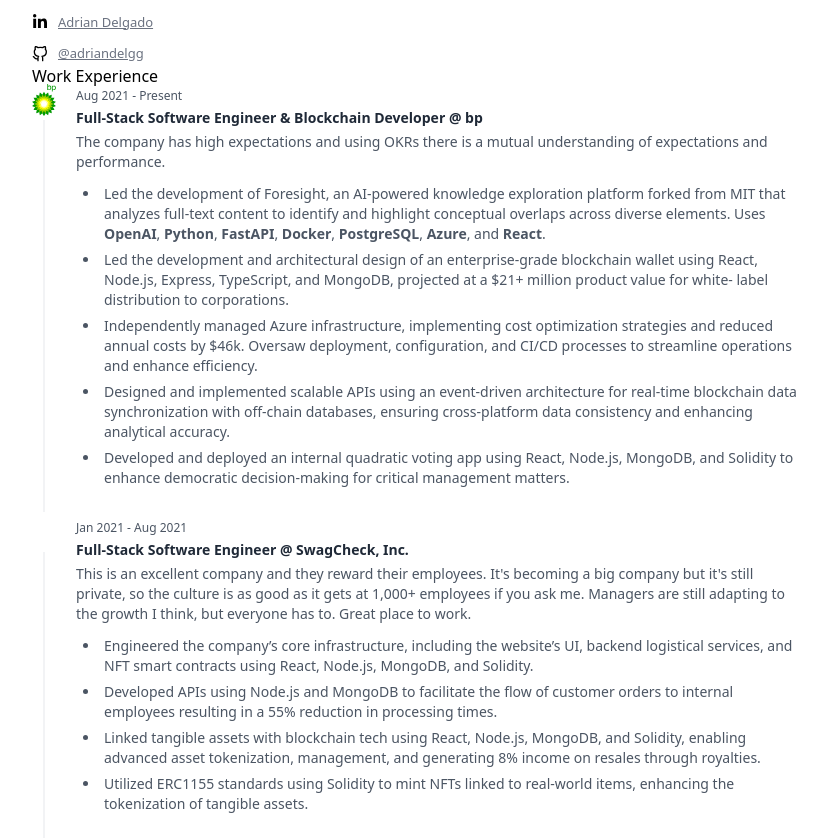
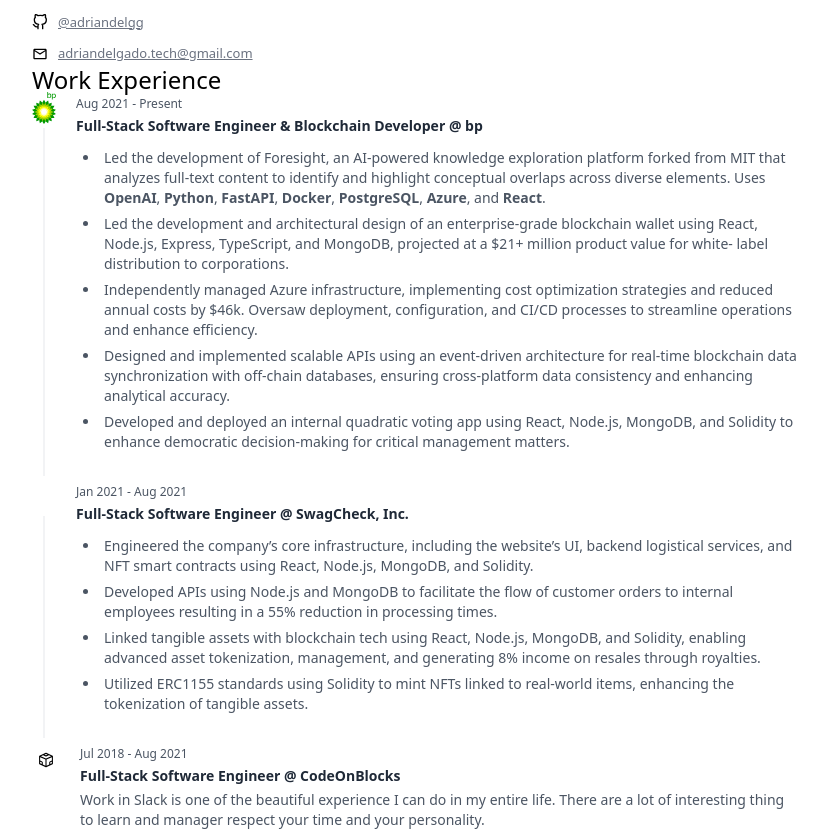
Before and after one commit to adriandelgg/my-portfolio-site, a Next.js app: page / in a window 1280 px wide. Shown: the part 267-1107 px from the top of the page, without its empty margins (224-1051 px from the left). Built offline with nearby package versions, Linux system fonts and the light colour scheme.

Commit message:
Added icon

```diff
--- a/app/components/intro/Intro.tsx
+++ b/app/components/intro/Intro.tsx
@@ -41,15 +41,6 @@
 
         <ul className="mt-5 flex flex-col gap-y-3">
           <li className="flex items-center gap-x-2.5">
-            <MdOutlineEmail />
-            <a
-              className="text-[13px] text-gray-500 underline hover:text-gray-800 hover:decoration-2 focus:decoration-2 focus:outline-none dark:text-neutral-500 dark:hover:text-neutral-400"
-              href={`mailto:${EMAIL_URL}`}
-            >
-              {EMAIL_URL}
-            </a>
-          </li>
-          <li className="flex items-center gap-x-2.5">
             <FaLinkedinIn />
             <a
               className="text-[13px] text-gray-500 underline hover:text-gray-800 hover:decoration-2 focus:decoration-2 focus:outline-none dark:text-neutral-500 dark:hover:text-neutral-400"
@@ -71,6 +62,15 @@
               @adriandelgg
             </a>
           </li>
+          <li className="flex items-center gap-x-2.5">
+            <MdOutlineEmail />
+            <a
+              className="text-[13px] text-gray-500 underline hover:text-gray-800 hover:decoration-2 focus:decoration-2 focus:outline-none dark:text-neutral-500 dark:hover:text-neutral-400"
+              href={`mailto:${EMAIL_URL}`}
+            >
+              {EMAIL_URL}
+            </a>
+          </li>
         </ul>
         {/* End About */}
       </div>
--- a/app/components/work-experience/WorkExperience.tsx
+++ b/app/components/work-experience/WorkExperience.tsx
@@ -1,7 +1,9 @@
+import { RxCodesandboxLogo } from "react-icons/rx";
+
 export const WorkExperience = () => {
   return (
     <section>
-      <h2>Work Experience</h2>
+      <h2 className="text-2xl dark:text-white">Work Experience</h2>
       {/* Item */}
       <div className="group relative flex gap-x-5">
         {/* Icon */}
@@ -22,10 +24,7 @@
             Full-Stack Software Engineer & Blockchain Developer @ bp
           </p>
 
-          <p className="mt-1 text-sm text-gray-600 dark:text-neutral-400">
-            The company has high expectations and using OKRs there is a mutual
-            understanding of expectations and performance.
-          </p>
+          <p className="mt-1 text-sm text-gray-600 dark:text-neutral-400"></p>
 
           <ul className="ms-6 mt-3 list-disc space-y-1.5">
             <li className="ps-1 text-sm text-gray-600 dark:text-neutral-400">
@@ -80,12 +79,7 @@
             Full-Stack Software Engineer @ SwagCheck, Inc.
           </p>
 
-          <p className="mt-1 text-sm text-gray-600 dark:text-neutral-400">
-            This is an excellent company and they reward their employees. It's becoming a
-            big company but it's still private, so the culture is as good as it gets at
-            1,000+ employees if you ask me. Managers are still adapting to the growth I
-            think, but everyone has to. Great place to work.
-          </p>
+          <p className="mt-1 text-sm text-gray-600 dark:text-neutral-400"></p>
 
           <ul className="ms-6 mt-3 list-disc space-y-1.5">
             <li className="ps-1 text-sm text-gray-600 dark:text-neutral-400">
@@ -113,24 +107,8 @@
 
       <div className="group relative flex gap-x-5">
         <div className="relative after:absolute after:bottom-2 after:start-3 after:top-8 after:w-px after:-translate-x-[0.5px] after:bg-gray-200 group-last:after:hidden dark:after:bg-neutral-700">
-          <div className="relative z-10 flex size-6 items-center justify-center">
-            <svg
-              className="size-6 shrink-0 text-gray-800 dark:text-neutral-200"
-              xmlns="http://www.w3.org/2000/svg"
-              width="24"
-              height="24"
-              viewBox="0 0 24 24"
-              fill="none"
-              stroke="currentColor"
-              strokeWidth="1.5"
-              strokeLinecap="round"
-              strokeLinejoin="round"
-            >
-              <path d="M12 12h.01" />
-              <path d="M16 6V4a2 2 0 0 0-2-2h-4a2 2 0 0 0-2 2v2" />
-              <path d="M22 13a18.15 18.15 0 0 1-20 0" />
-              <rect width="20" height="14" x="2" y="6" rx="2" />
-            </svg>
+          <div className="relative z-10 flex size-7 items-center justify-center">
+            <RxCodesandboxLogo />
           </div>
         </div>
 
```
